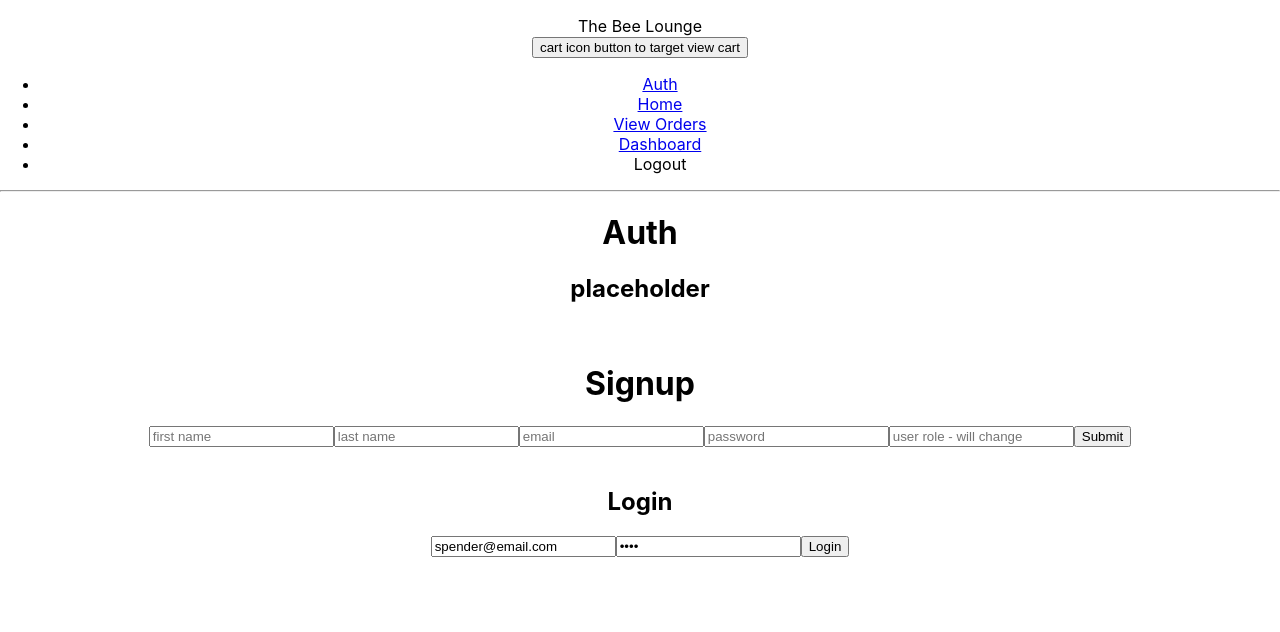
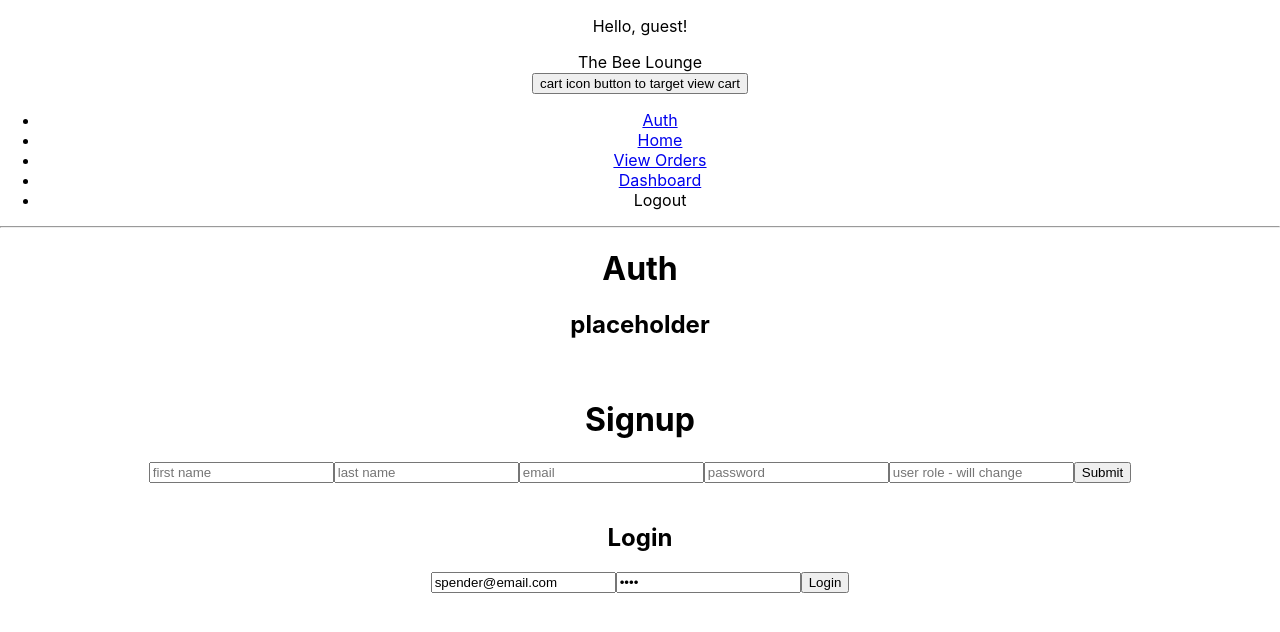
Before and after one commit to wtharden3/beeshop-client, a React (Create React App) app: page / in a window 1280 px wide. Shown: the top 632 px of the page. Built offline with nearby package versions, Linux system fonts and the light colour scheme.

Commit message:
add greeting and pass name down

```diff
--- a/src/App.tsx
+++ b/src/App.tsx
@@ -1,16 +1,12 @@
 import { Component } from 'react';
-import { BrowserRouter as Router, Switch, Route, Link } from 'react-router-dom';
 import './App.css';
-import Home from './Components/Home/Home';
-import Auth from './Components/Auth/Auth';
-import Orders from './Components/Order/Orders';
-import ProductsPortal from './Components/Product/ProductsPortal';
 import Navbar from './Components/Home/Navbar';
 
 //using alias over interfaces //https://medium.com/@koss_lebedev/type-aliases-vs-interfaces-in-typescript-based-react-apps-e77c9a1d5fd0
 
 type AppState = {
   token: string; //took out | undefined;
+  name: string;
 };
 
 type AppProps = {
@@ -22,85 +18,38 @@ class App extends Component<AppProps, AppState> {
     super(props);
     this.state = {
       token: '',
+      name: ''
     };
 
     //  this.setToken = this.setToken.bind(this);
     //  this.updateToken = this.updateToken.bind(this);
   }
 
-  setToken = (data: string) => {
-    //step 1
-    // getItem() from storage
+  setToken = (data: string, name: string) => {
     const localToken = localStorage.getItem('token');
-    // step 2
-    //check to see if there is an item
-    // if (localToken) {
-    // }
-      localStorage.setItem('token', data);
-      this.setState({ token: data });
-      console.log(localToken);
-    // step 3
-    // setItem() -- set the token or local token in the browser
-    // step 4
-    // set state
+    localStorage.setItem('token', data);
+    this.setState({ token: data, name: name });
+    console.log('settoken', localToken);
   };
 
   //this needs to go on Navbar
   clearToken = () => {
+    const localToken = localStorage.getItem('token');
+    localStorage.setItem('token', '');
     this.setState({ token: '' });
+    console.log('cleartoken', localToken);
   };
 
   render() {
-    // const tokenProps = {token: this.state.token};
-
     return (
       <div className="App">
-        <p>{this.state.token}</p>
-        <Navbar token={this.state.token}/>
-        <Router>
-          <div>
-            <ul>
-              <li>
-                <Link to="/">Auth</Link>
-              </li>
-              <li>
-                <Link to="/home">Home</Link>
-              </li>
-              <li>
-                <Link to="/orders">View Orders</Link>
-              </li>
-              <li>
-                <Link to="/dashboard">Dashboard</Link>
-              </li>
-              <li>Logout</li>
-            </ul>
-          </div>
-          <hr />
-          <Switch>
-            <Route exact path="/">
-              <Auth setToken={this.setToken} />
-            </Route>
-            <Route exact path="/home">
-              <Home />
-            </Route>
-            <Route exact path="/orders">
-              <Orders token={this.state.token} />
-            </Route>
-            <Route exact path="/dashboard">
-              <ProductsPortal token={this.state.token} />
-            </Route>
-          </Switch>
-        </Router>
-
-        {/* <header className="App-header">
-          The Bee Lounge
-          <hr />
-          <h1>{this.state.token}</h1>
-          <Auth setToken={this.setToken} />
-          {/* when property is an issue need to go to Auth to set type*/}
-        {/*<hr />
-          <Home />
-        </header> */}
+        <p>{this.state.name ? (<p>Hello, {this.state.name}!</p>): (<p>Hello, guest!</p>)}</p>
+        <Navbar
+          token={this.state.token}
+          name={this.state.name}
+          setToken={this.setToken}
+          clearToken={this.clearToken}
+        />
       </div>
     );
   }
--- a/src/Components/Auth/Auth.tsx
+++ b/src/Components/Auth/Auth.tsx
@@ -3,7 +3,7 @@ import Login from './Login';
 import Signup from './Signup';
 
 type AuthProps = {
-  setToken: (data: string) => void;
+  setToken: (data: string, name: string) => void;
 }
 
 type AuthState = {
--- a/src/Components/Auth/Login.tsx
+++ b/src/Components/Auth/Login.tsx
@@ -2,7 +2,7 @@ import { Component, FormEvent } from 'react';
 import APIURL from '../../helpers/environment'
 
 type LoginProps = {
-  setToken: (data: string) => void;
+  setToken: (data: string, name: string) => void;
 }
 
 type LoginState = {
@@ -47,8 +47,9 @@ class Login extends Component<LoginProps, LoginState> {
     .then(res => res.json())
     .then(data => {
       console.log('submit data', data)
-      console.log('data.user', data.user)
-      this.props.setToken(data.sessionToken)
+      console.log('data.user', data.user.firstName)
+      const name = `${data.user.firstName} ${data.user.lastName}`
+      this.props.setToken(data.sessionToken, name)
     })
   };
 
--- a/src/Components/Home/Home.tsx
+++ b/src/Components/Home/Home.tsx
@@ -1,4 +1,4 @@
-import { Component } from 'react';
+import { Component, MouseEvent } from 'react';
 import APIURL from '../../helpers/environment';
 
 // type HomeProps = {
@@ -30,6 +30,11 @@ class Home extends Component<{}, Products> {
     };
 
     // this.displayProducts = this.displayProducts.bind(this)
+  }
+
+  addToCart = (e: MouseEvent): void =>{
+    e.preventDefault();
+
   }
 
   displayProducts = () => {
--- a/src/Components/Home/Navbar.tsx
+++ b/src/Components/Home/Navbar.tsx
@@ -1,8 +1,16 @@
 import { Component, MouseEvent } from 'react';
+import { BrowserRouter as Router, Switch, Route, Link } from 'react-router-dom';
+import Auth from '../Auth/Auth';
+import Home from './Home';
 import Cart from './Cart';
+import Orders from '../Order/Orders';
+import ProductsPortal from '../Product/ProductsPortal';
 
 type NavbarProps = {
   token: string;
+  name: string;
+  setToken: (data: string, name: string) => void;
+  clearToken: (data: string) => void;
 };
 
 type NavbarState = {
@@ -21,16 +29,53 @@ class Navbar extends Component<NavbarProps, NavbarState> {
 
   toggleCart = (e: MouseEvent): void => {
     e.preventDefault();
-    this.setState({viewCart: !this.state.viewCart});
+    this.setState({ viewCart: !this.state.viewCart });
   };
 
   render() {
     return (
       <div>
         <div>The Bee Lounge</div>
-        <button onClick={this.toggleCart}> cart icon button to target view cart</button>
-        {this.state.viewCart ? <Cart token={this.props.token} /> : null }
+        <button onClick={this.toggleCart}>
+          {' '}
+          cart icon button to target view cart
+        </button>
+        <Router>
+          <div>
+            <ul>
+              <li>
+                <Link to="/">Auth</Link>
+              </li>
+              <li>
+                <Link to="/home">Home</Link>
+              </li>
+              <li>
+                <Link to="/orders">View Orders</Link>
+              </li>
+              <li>
+                <Link to="/dashboard">Dashboard</Link>
+              </li>
+              <li>Logout</li>
+            </ul>
+          </div>
+          <hr />
+          <Switch>
+            <Route exact path="/">
+              <Auth setToken={this.props.setToken} />
+            </Route>
+            <Route exact path="/home">
+              <Home />
+            </Route>
+            <Route exact path="/orders">
+              <Orders token={this.props.token} />
+            </Route>
+            <Route exact path="/dashboard">
+              <ProductsPortal token={this.props.token} />
+            </Route>
+          </Switch>
+        </Router>
 
+        {this.state.viewCart ? <Cart token={this.props.token} /> : null}
       </div>
     );
   }
```
